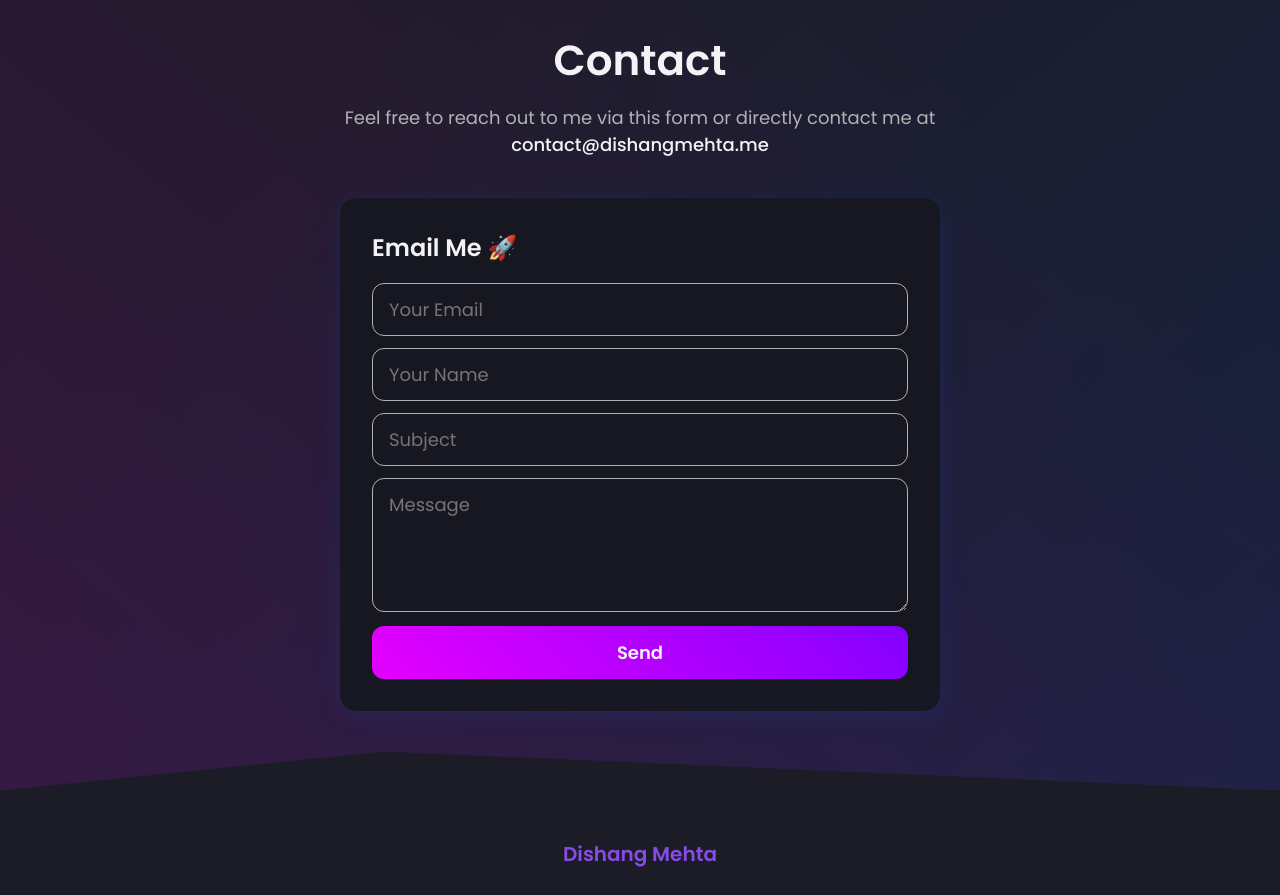
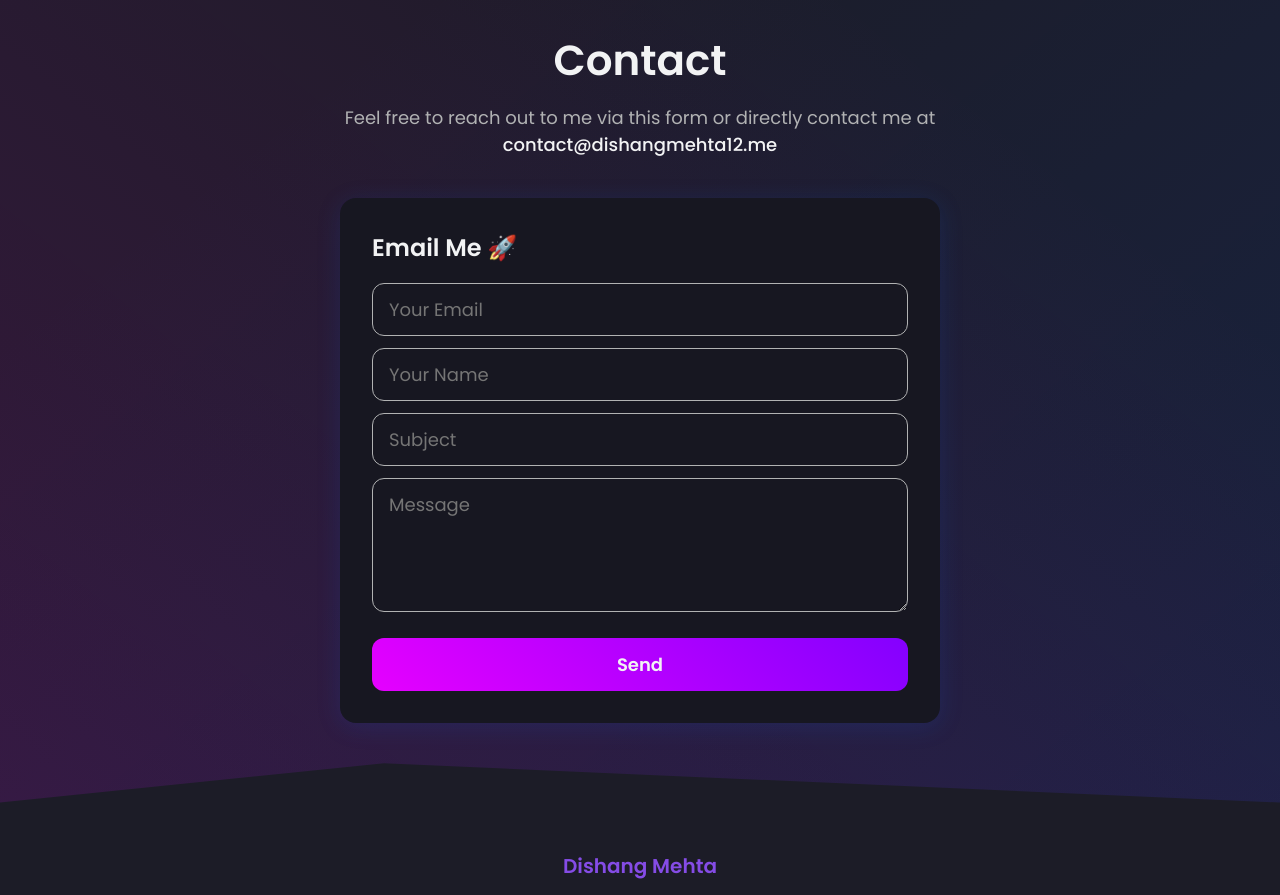
Before and after one commit to DishangMehta11/react-portfolio, a React (Create React App) app: page / in a window 1280 px wide. Shown: the part 4820-5715 px from the top of the page. Built offline with nearby package versions, Linux system fonts and the light colour scheme.

Commit message:
Updated Contact Email Id

```diff
--- a/public/index.html
+++ b/public/index.html
@@ -27,14 +27,13 @@
 		<link rel="manifest" href="%PUBLIC_URL%/manifest.json" />
 
 		<title>Dishang Mehta - Portfolio</title>
-		<script
+		<!-- <script
 			src="https://challenges.cloudflare.com/turnstile/v0/api.js?onload=onloadTurnstileCallback"
-			defer
 		>
 			window.onloadTurnstileCallback = function () {
 			turnstile.render("#cloudflare-captcha", {
 			  sitekey: "0x4AAAAAAA_vLnQAm7WNEHg2",
-			  callback: function (token) {
+			  callba\ck: function (token) {
 				console.log(`Challenge Success ${token}`);
 				setTimeout(() => {
 					document.querySelector("#root").style.display = "flex";
@@ -43,12 +42,34 @@
 			  },
 			});
 			 };
+		</script> -->
+		<script
+			src="https://challenges.cloudflare.com/turnstile/v0/api.js?onload=onloadTurnstileCallback"
+			defer
+		>
+			// if using synchronous loading, will be called once the DOM is ready
 		</script>
-
 	</head>
 	<body>
-		<div class="cloudflare-captcha"></div>
 		<noscript>You need to enable JavaScript to run this app.</noscript>
 		<div id="root"></div>
+		<!-- <div id="cloudflare-captcha"></div> -->
+
+		<script>
+			function onloadTurnstileCallback() {
+				turnstile.render("cf-turnstile", {
+					sitekey: "0x4AAAAAAA_vLnQAm7WNEHg2",
+					theme: "dark",
+				});
+			}
+			// turnstile.ready(function () {
+			// 	turnstile.render("#cloudflare-captcha", {
+			// 		sitekey: "0x4AAAAAAA_vLnQAm7WNEHg2",
+			// 		callback: function (token) {
+			// 			console.log(`Challenge Success ${token}`);
+			// 		},
+			// 	});
+			// });
+		</script>
 	</body>
 </html>
--- a/src/App.js
+++ b/src/App.js
@@ -37,7 +37,7 @@ const Wrapper = styled.div`
 function App() {
 	const darkMode = true;
 	const [openModal, setOpenModal] = useState({ state: false, project: null });
-	console.log(openModal);
+	// console.log(openModal);
 	return (
 		<ThemeProvider theme={darkMode ? darkTheme : lightTheme}>
 			<Router>
--- a/src/components/Contact/index.js
+++ b/src/components/Contact/index.js
@@ -163,7 +163,9 @@ const Contact = () => {
 				<Title>Contact</Title>
 				<Desc>
 					Feel free to reach out to me via this form or directly contact me at{" "}
-					<NavLink href="mailto:contact@dishangmehta.me">contact@dishangmehta.me</NavLink>
+					<NavLink href="mailto:contact@dishangmehta12.me">
+						contact@dishangmehta12.me
+					</NavLink>
 				</Desc>
 				<ContactForm ref={form} onSubmit={handleSubmit}>
 					<ContactTitle>Email Me 🚀</ContactTitle>
@@ -171,6 +173,7 @@ const Contact = () => {
 					<ContactInput required placeholder="Your Name" name="from_name" />
 					<ContactInput required placeholder="Subject" name="subject" />
 					<ContactInputMessage placeholder="Message" rows="4" name="message" />
+					<div id="cf-turnstile" data-sitekey="0x4AAAAAAA_vLnQAm7WNEHg2"></div>
 					<ContactButton type="submit" value="Send" />
 				</ContactForm>
 				<Snackbar
--- a/src/components/Footer/index.js
+++ b/src/components/Footer/index.js
@@ -93,7 +93,7 @@ function Footer() {
 					<NavLink href="#experience">Experience</NavLink>
 					<NavLink href="#projects">Projects</NavLink>
 					<NavLink href="#education">Education</NavLink>
-					<NavLink href="mailto:contact@dishangmehta.me">Contact</NavLink>
+					<NavLink href="mailto:contact@dishangmehta12.me">Contact</NavLink>
 				</Nav>
 				<SocialMediaIcons>
 					<SocialMediaIcon href={Bio.facebook} target="display">
--- a/src/components/Navbar/index.js
+++ b/src/components/Navbar/index.js
@@ -100,7 +100,7 @@ const Navbar = () => {
 							Education
 						</MobileLink>
 						<MobileLink
-							href="mailto:contact@dishangmehta.me"
+							href="mailto:contact@dishangmehta12.me"
 							onClick={() => {
 								setIsOpen(!isOpen);
 							}}
--- a/src/data/constants.js
+++ b/src/data/constants.js
@@ -19,8 +19,7 @@ import expressSVG from "../Assets/Skills/express.svg";
 import reactSVG from "../Assets/Skills/react.svg";
 import dockerSVG from "../Assets/Skills/docker.svg";
 import githubPNG from "../Assets/Skills/github-mark-white.svg";
-import postmanSVG from "../Assets/Skills/postman.svg";
-
+import postmanSVG from "../Assets/Skills/postman.svg"
 export const Bio = {
 	name: "Dishang Mehta",
 	roles: ["Programmer", "Data Scientist", "Java Developer"],
```
